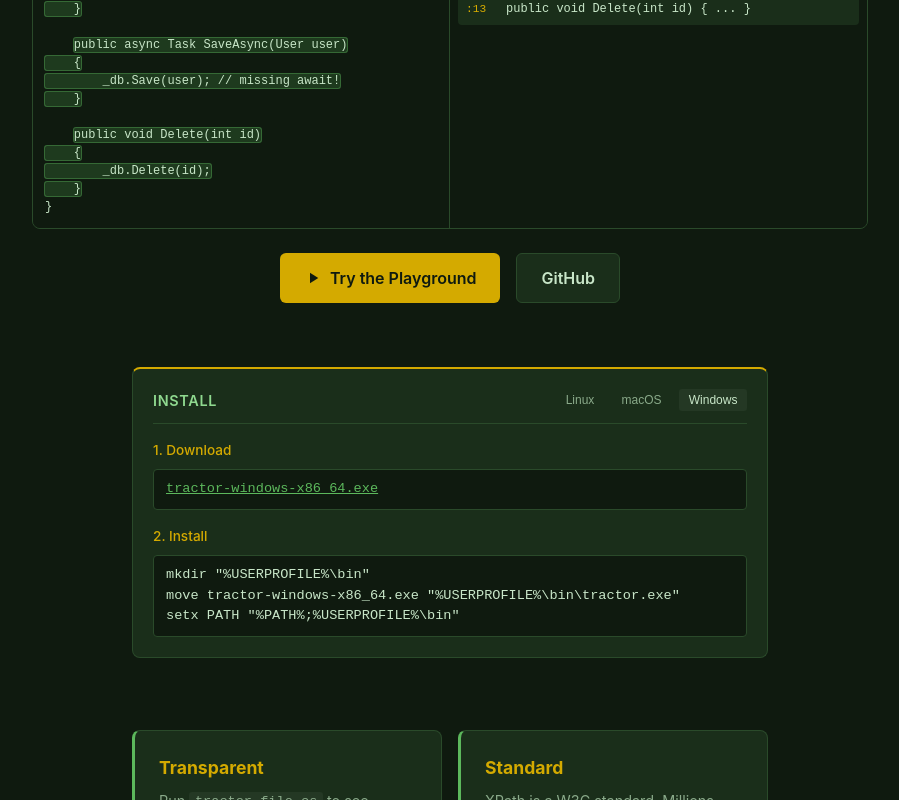
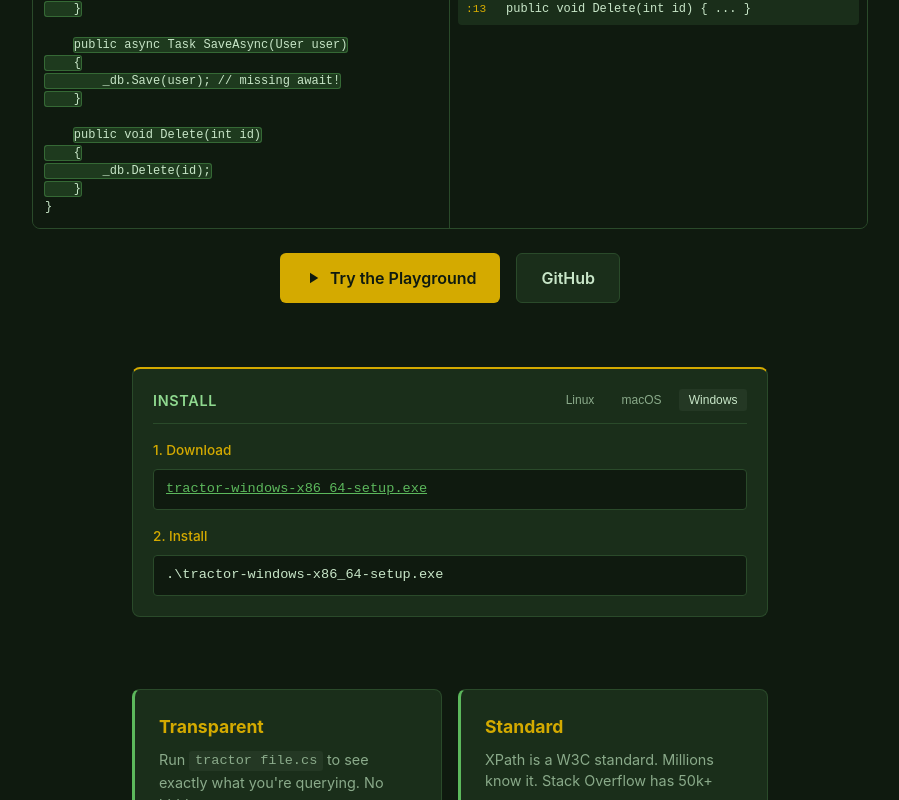
Before and after one commit to boukeversteegh/tractor, a React (Vite) app in the folder web/: page / in a window 1280 px wide. Both pictures are taken after a click on the button "Windows". Shown: the part 507-1307 px from the top of the page, without its empty margins (190-1089 px from the left). Built offline with nearby package versions, Linux system fonts and the light colour scheme.

Commit message:
Update Windows install instructions to use new installer
Co-authored-by: boukeversteegh <53926+boukeversteegh@users.noreply.github.com>

```diff
--- a/web/src/pages/Homepage.tsx
+++ b/web/src/pages/Homepage.tsx
@@ -9,7 +9,7 @@ const RELEASE_BASE = 'https://github.com/boukeversteegh/tractor/releases/latest/
 const DOWNLOADS: Record<Platform, { url: string; filename: string }> = {
   linux: { url: `${RELEASE_BASE}/tractor-linux-x86_64`, filename: 'tractor-linux-x86_64' },
   macos: { url: `${RELEASE_BASE}/tractor-macos-arm64`, filename: 'tractor-macos-arm64' },
-  windows: { url: `${RELEASE_BASE}/tractor-windows-x86_64.exe`, filename: 'tractor-windows-x86_64.exe' },
+  windows: { url: `${RELEASE_BASE}/tractor-windows-x86_64-setup.exe`, filename: 'tractor-windows-x86_64-setup.exe' },
 };
 
 function detectPlatform(): Platform {
@@ -95,7 +95,7 @@ export function Homepage() {
             {platform === 'windows' && (
               <div className="install-step">
                 <span className="step-label">2. Install</span>
-                <pre className="install-cmd"><code>mkdir "%USERPROFILE%\bin"{'\n'}move tractor-windows-x86_64.exe "%USERPROFILE%\bin\tractor.exe"{'\n'}setx PATH "%PATH%;%USERPROFILE%\bin"</code></pre>
+                <pre className="install-cmd"><code>.\tractor-windows-x86_64-setup.exe</code></pre>
               </div>
             )}
           </div>
```
